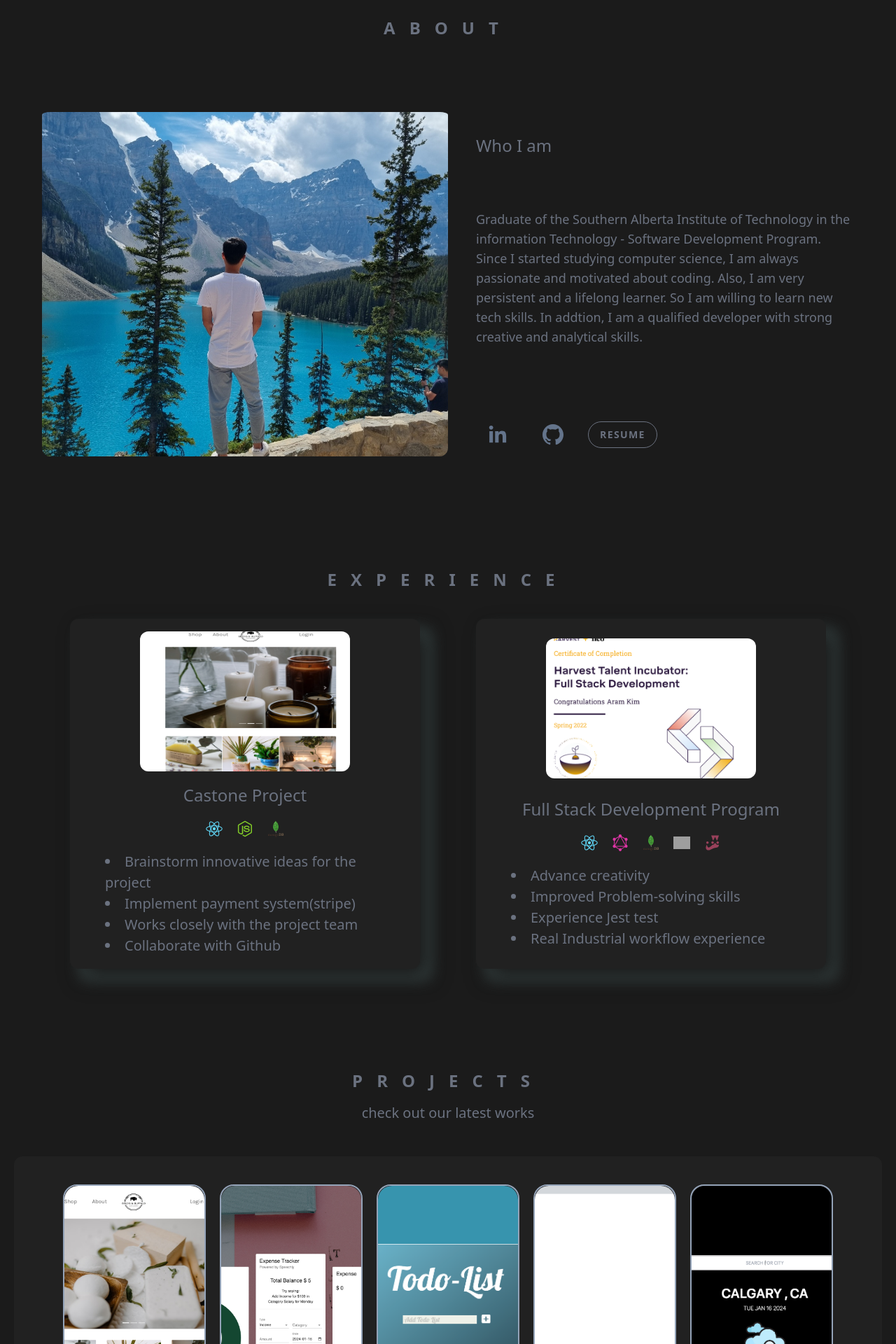
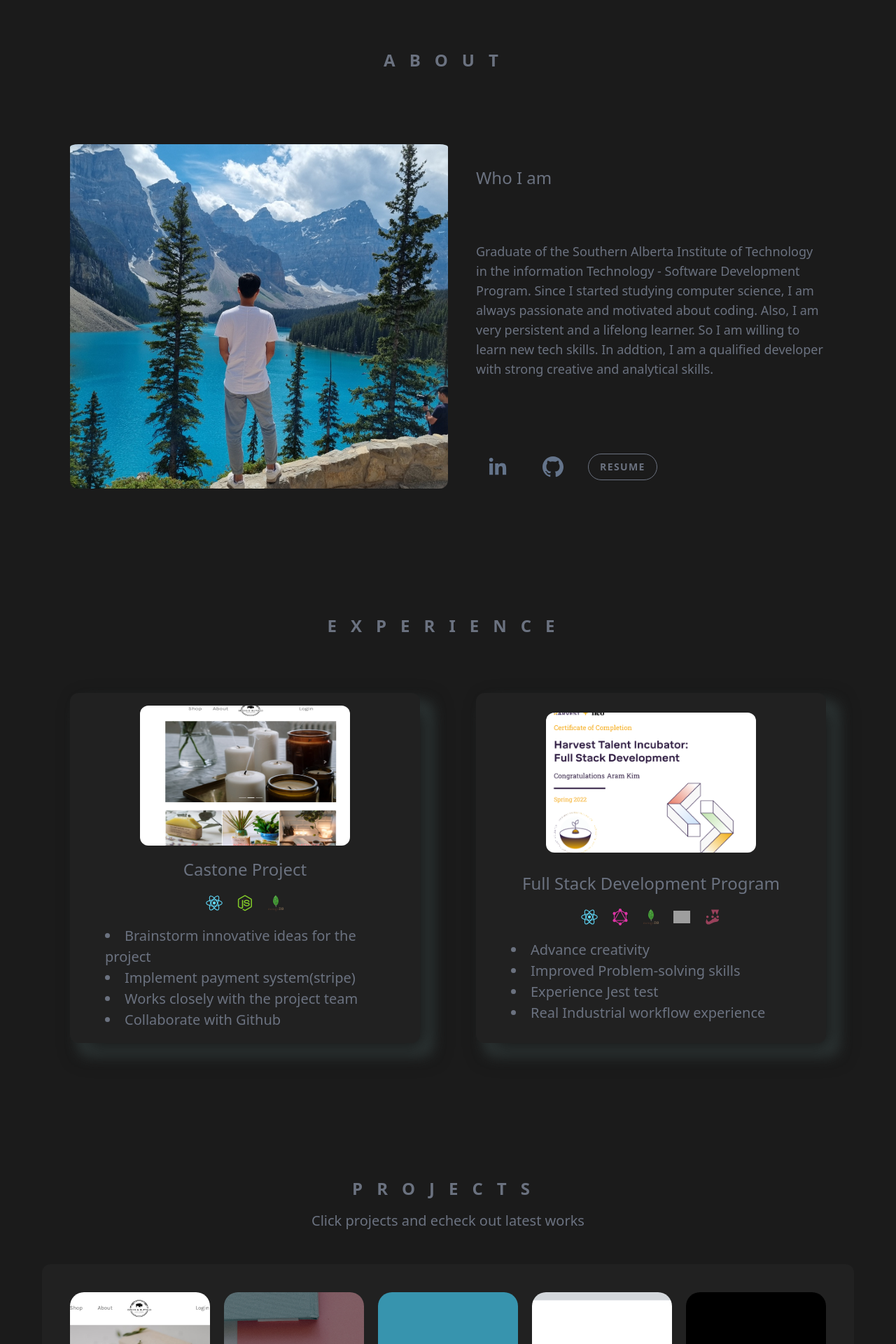
Before and after one commit to AramKim37/Aram-homepage, a Next.js app: page / in a window 1280 px wide. Shown: the part 880-2800 px from the top of the page at 70% size. Built offline with nearby package versions, Linux system fonts and the light colour scheme; grey boxes are pictures that could not be loaded.

Commit message:
add framer motion in exp section

```diff
--- a/components/About.jsx
+++ b/components/About.jsx
@@ -12,7 +12,7 @@ const About = () => {
   return (
     <div
       id="about"
-      className="flex flex-col space-y-4 items-center justify-center text-center p-10 "
+      className="flex flex-col space-y-4 items-center justify-center text-center p-10 min-h-screen"
     >
       <h1 className="pb-20 uppercase text-center tracking-[20px] font-extrabold text-gray-500 text-2xl 2xl:text-4xl">
         About
--- a/components/Projects.jsx
+++ b/components/Projects.jsx
@@ -18,19 +18,20 @@ const Projects = () => {
       width: "200px",
     },
   };
+
   return (
-    <section className="py-16 flex flex-col w-full">
+    <section className="py-16 flex flex-col w-full items-center justify-center min-h-screen">
       <div className="max-w-7xl mx-auto px-4 sm:px-8 lg:px-10">
         <h1 className="text-2xl 2xl:text-4xl font-extrabold text-center text-gray-500 tracking-[20px] uppercase">
           Projects
         </h1>
         <p className="mt-4 text-xl text-gray-500 text-center">
-          check out our latest works
+          Click projects and echeck out latest works
         </p>
       </div>
       <div className="mt-12 flex flex-col md:flex-row justify-center items-center gap-5 bg-[#212121] rounded-xl p-10">
         {projectItems.map((index) => (
-          <div key={index} className="border-slate-400 border-2 rounded-[20px]">
+          <div key={index} className="">
             <motion.div
               key={index}
               className={`cursor-pointer h-[400px] bg-cover bg-center bg-blue-400 rounded-[20px] ${
--- a/components/WorkExperience.jsx
+++ b/components/WorkExperience.jsx
@@ -6,22 +6,32 @@ import Image from "next/image";
 
 const WorkExperience = () => {
   return (
-    <div className="w-max-full flex flex-col items-center mx-auto p-20">
-      <h1 className="uppercase tracking-[20px] font-extrabold text-gray-500 text-2xl p-10">
+    <div className="w-max-full flex flex-col justify-center items-center mx-auto p-10 min-h-screen">
+      <h1 className="pb-20 uppercase text-center tracking-[20px] font-extrabold text-gray-500 text-2xl 2xl:text-4xl">
         experience
       </h1>
       <div className="flex flex-col md:flex-row items-center gap-20">
         {experienceCard.map((card) => (
           <div key={card.id} className="w-full h-full">
             <div className="flex flex-col mx-auto items-center justify-evenly w-[400px] h-[400px] bg-[#212121] text-gray-500 rounded-xl card md:w-[500px] md:h-[500px]">
-              <Image
+              <motion.img
+                initial={{ opacity: 0, y: -300 }}
+                transition={{ duration: 1.5 }}
+                whileInView={{ opacity: 1, y: 0 }}
+                viewport={{ once: true }}
                 src={card.image}
                 width={150}
                 height={150}
                 alt="exp_image"
                 className="md:w-[300px] md:h-[200px] rounded-xl object-cover object-center"
               />
-              <div className="flex flex-col gap-5">
+              <motion.div
+                initial={{ opacity: 0, x: -300 }}
+                transition={{ duration: 1.5 }}
+                whileInView={{ opacity: 1, x: 0 }}
+                viewport={{ once: true }}
+                className="flex flex-col gap-5"
+              >
                 <h3 className="text-center md:text-2xl">{card.title}</h3>
                 <div className="flex items-center justify-center gap-5">
                   {Object.entries(card.icons[0]).map(([key, value]) => (
@@ -41,7 +51,7 @@ const WorkExperience = () => {
                     </li>
                   ))}
                 </div>
-              </div>
+              </motion.div>
             </div>
           </div>
         ))}
```
